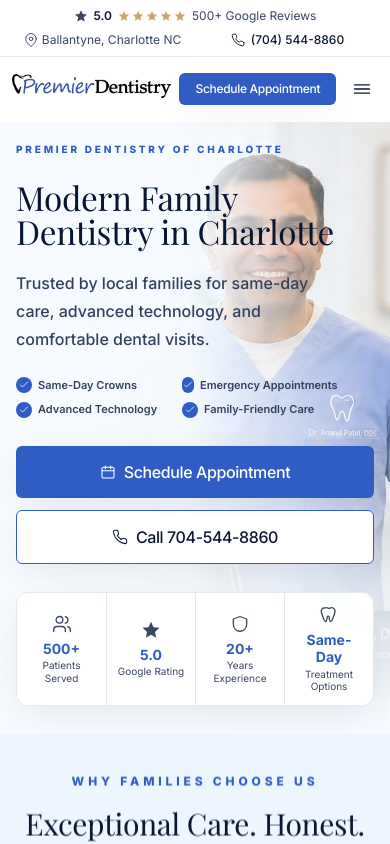
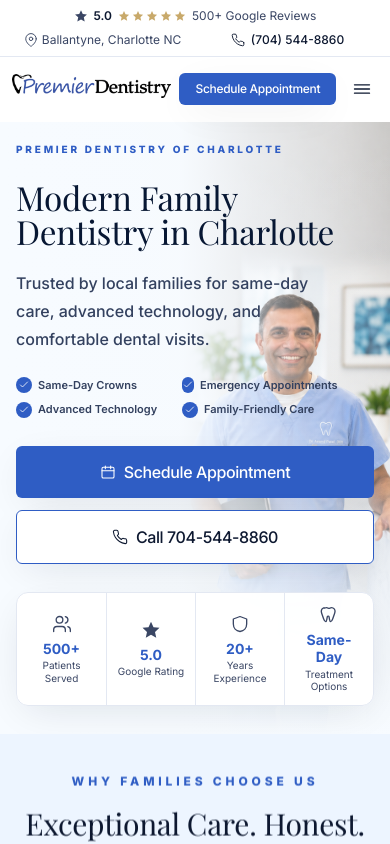
Before and after one commit to sendeepak2025/premierdentistrync.com, a Next.js app: page / in a window 390 px wide. Shown: the top 844 px of the page. Built offline with nearby package versions, Linux system fonts and the light colour scheme; a web font is replaced by a local one.

Commit message:
Use dedicated mobile hero image

```diff
--- a/src/app/page.tsx
+++ b/src/app/page.tsx
@@ -91,15 +91,24 @@
       {/* HERO */}
       <section className="relative isolate overflow-hidden bg-[#eef5fb] text-ink">
         <Image
+          src="/hero-doctor-mobile.png"
+          alt="Dr. Anand Patel standing in a modern dental office"
+          fill
+          priority
+          quality={100}
+          sizes="100vw"
+          className="z-0 object-cover object-[center_top] sm:hidden"
+        />
+        <Image
           src="/hero-doctor-office.png"
           alt="Premier Dentistry doctor in modern scrubs"
           fill
           priority
           quality={100}
           sizes="100vw"
-          className="z-0 object-cover object-[72%_top] sm:object-[68%_34%]"
+          className="z-0 hidden object-cover object-[68%_34%] sm:block"
         />
-        <div className="absolute inset-0 z-0 bg-[linear-gradient(90deg,rgba(247,251,255,1)_0%,rgba(247,251,255,0.98)_48%,rgba(247,251,255,0.66)_68%,rgba(238,245,251,0.04)_100%),linear-gradient(180deg,rgba(247,251,255,0)_0%,rgba(247,251,255,0.08)_48%,rgba(247,251,255,0.9)_82%,rgba(247,251,255,1)_100%)] sm:bg-[linear-gradient(90deg,rgba(247,251,255,0.99)_0%,rgba(247,251,255,0.94)_38%,rgba(238,245,251,0.24)_56%,rgba(238,245,251,0)_100%)]" />
+        <div className="absolute inset-0 z-0 bg-[linear-gradient(90deg,rgba(247,251,255,1)_0%,rgba(247,251,255,0.98)_46%,rgba(247,251,255,0.58)_64%,rgba(238,245,251,0)_100%),linear-gradient(180deg,rgba(247,251,255,0)_0%,rgba(247,251,255,0.08)_48%,rgba(247,251,255,0.86)_82%,rgba(247,251,255,1)_100%)] sm:bg-[linear-gradient(90deg,rgba(247,251,255,0.99)_0%,rgba(247,251,255,0.94)_38%,rgba(238,245,251,0.24)_56%,rgba(238,245,251,0)_100%)]" />
 
         <div className="relative z-10 w-full px-4 pb-7 pt-5 sm:min-h-[570px] sm:px-8 sm:pb-10 sm:pt-7 lg:min-h-[610px] lg:px-12 xl:px-12 2xl:px-16">
           <Reveal className="flex max-w-[670px] flex-col justify-start sm:min-h-[470px] lg:min-h-[515px]" y={16}>
```
Also changed, not shown: public/hero-doctor-mobile.png (added).
